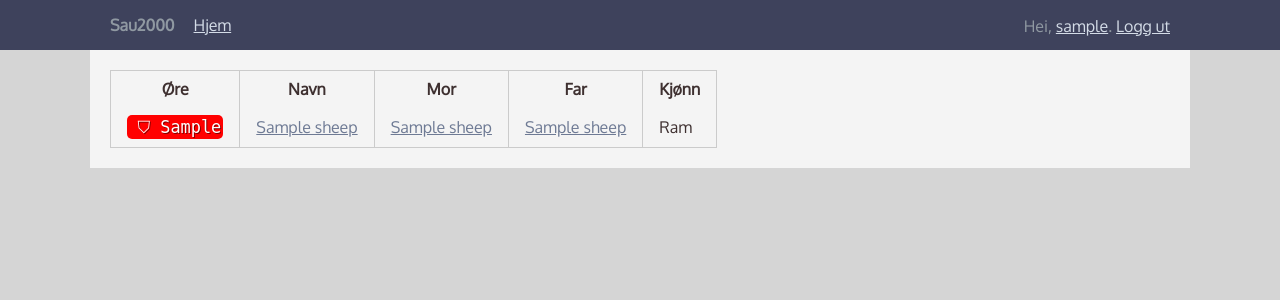
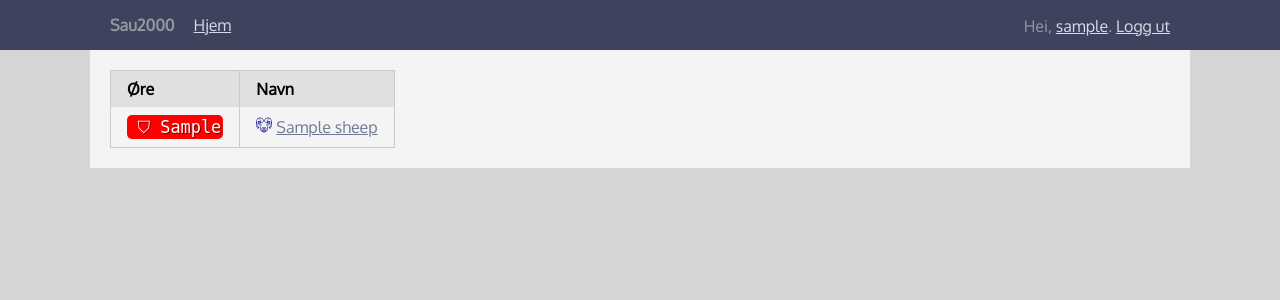
Before and after one commit to pgdr/sau2000, a Django app: page / in a window 1280 px wide. Shown: the top 300 px of the page. Run offline with Django 3.2, Linux system fonts and the light colour scheme; a user stored in the database is signed in; tables that the repository leaves empty hold one stand-in row (values such as "Sample post").

Commit message:
WIP: Add icons, make three col's into one (#33)
* Add icons, make three col's into one

* fixup! Add icons, make three col's into one

* Remove parent from front page

* Add thead and tbody

```diff
--- a/sau/static/css/sau.css
+++ b/sau/static/css/sau.css
@@ -166,6 +166,27 @@ a {
     color: white;
 }
 
+.gender {
+    display: inline-block;
+    background-size: contain;
+    background-repeat: no-repeat;
+    background-position: center;
+}
+.gender-Ram {
+    background-image: url("/static/img/male.png");
+    min-width: 1em;
+    min-height: 1em;
+}
+.gender-Ewe {
+    background-image: url("/static/img/female.png");
+    min-width: 1em;
+    min-height: 1em;
+}
+.gender-content {
+    /* display: None? */
+}
+
+
 .sau-section {
     border-bottom: 1px solid #9099A2;
     padding: 20px 0 0 150px;
--- /dev/null
+++ b/sau/templates/gendered-row.html
@@ -0,0 +1,3 @@
+<div class="gender gender-{{ gender }}">
+    <div class="gender-content"> <!--{{ gender }}--> </div>
+</div>
--- a/sau/templates/index.html
+++ b/sau/templates/index.html
@@ -26,30 +26,36 @@
     <div class="content">
       {% block content %}
       <table class="pure-table">
+        <thead>
           <tr>
             <th>&Oslash;re</th>
             <th>Navn</th>
-          <th>Mor</th>
-          <th>Far</th>
-          <th>Kj&oslash;nn</th>
           </tr>
+        </thead>
+        <tbody>
         {% for s in sheep %}
         <tr>
           <td>{% include "earmark.html" with number=s.ear_tag color=s.ear_tag_color %}</td>
-          <td><a href="sau/{{ s.slug }}">{{ s.name }}</a></td>
+          <td>{% include "gendered-row.html" with gender=s.get_sex_display %}
+            <a href="sau/{{ s.slug }}">{{ s.name }}</a>
+            <!--
+            (
             {% if s.mother %}
-          <td><a href="sau/{{s.mother.slug}}">{{s.mother}}</a></td>
+            <a href="sau/{{s.mother.slug}}">m</a>
             {% else %}
-          <td class="n-a">N/a</td>
+            N/a
             {% endif %}
+            /
             {% if s.father %}
-          <td><a href="sau/{{s.father.slug }}">{{s.father}}</a></td>
+            <a href="sau/{{s.father.slug }}">f</a>
             {% else %}
-          <td class="n-a">N/a</td>
-          {% endif %}
-          <td>{{ s.get_sex_display }}</td>
+            N/a
+            {% endif %})
+            -->
+          </td>
         </tr>
         {% endfor %}
+        </tbody>
       </table>
       {% endblock %}
     </div>
```
Also changed, not shown: sau/static/img/female-sheep-head.svg (added), sau/static/img/female.png (added), sau/static/img/male-sheep-head.svg (added), sau/static/img/male.png (added). Lines whose indentation alone changed are shown as unchanged.
